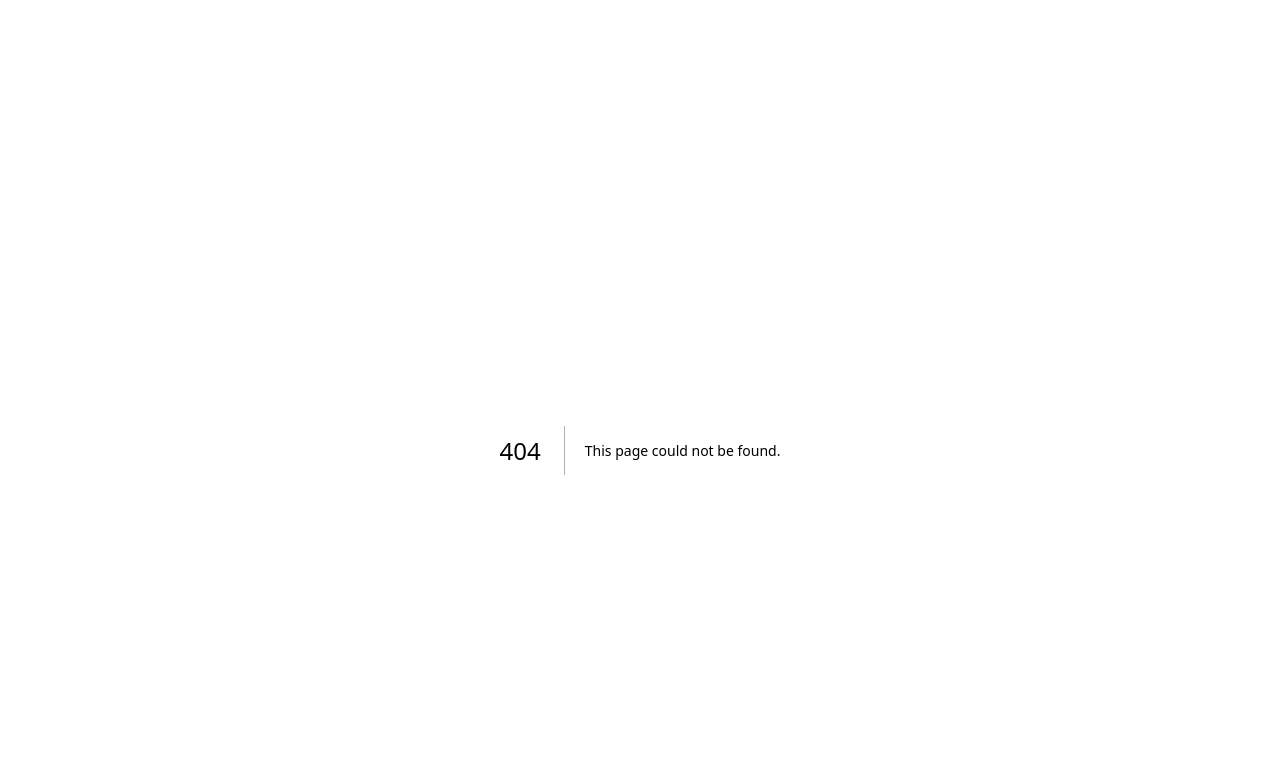
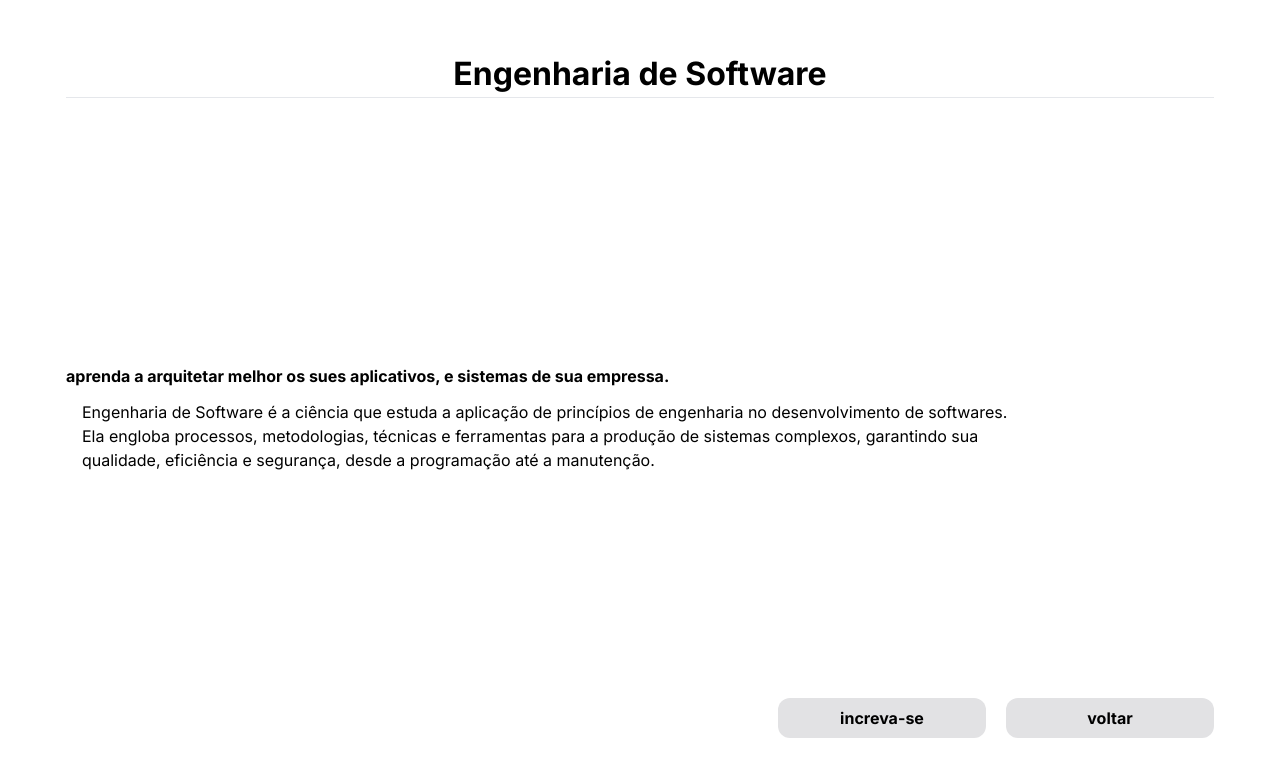
Before and after one commit to viniciuSoaress/cursos_on-line, a Next.js app: page /cursos/1 in a window 1280 px wide. Before the commit this address had no page. Shown: the top 776 px of the page. Built offline with nearby package versions, Linux system fonts and the light colour scheme.

Commit message:
refatorando o projeto

```diff
--- a/package.json
+++ b/package.json
@@ -9,6 +9,7 @@
     "lint": "next lint"
   },
   "dependencies": {
+    "@hookform/resolvers": "^3.3.1",
     "@types/node": "20.5.6",
     "@types/react": "18.2.21",
     "@types/react-dom": "18.2.7",
@@ -17,7 +18,9 @@
     "postcss": "8.4.28",
     "react": "18.2.0",
     "react-dom": "18.2.0",
+    "react-hook-form": "^7.46.1",
     "tailwindcss": "3.3.3",
-    "typescript": "5.2.2"
+    "typescript": "5.2.2",
+    "zod": "^3.22.2"
   }
 }
--- a/src/app/components/carossel.tsx
+++ b/src/app/components/carossel.tsx
@@ -14,7 +14,7 @@ export function Carrossel() {
 
     const interval = setInterval(() => {
       setIndex((i) => (i + 1) % array.length)
-    }, 2000)
+    }, 2500)
 
     return () => {
       clearInterval(interval)
--- a/src/app/components/conteiner/content.tsx
+++ b/src/app/components/conteiner/content.tsx
@@ -10,7 +10,7 @@ export function ConteinerContent(
 ) {
 
   return(
-    <div className="flex-1 flex flex-col sm:flex-row  py-8 justify-between items-center gap-5">
+    <div className=" flex flex-col sm:flex-row  py-8 justify-between items-center gap-5">
       {children}
     </div>
   )
--- a/src/app/components/conteiner/root.tsx
+++ b/src/app/components/conteiner/root.tsx
@@ -7,7 +7,7 @@ type ConteinerRootProps = {
 export function ConteinerRoot({children}: ConteinerRootProps){
 
   return(
-    <main className='w-w-container flex flex-col h-h-container min-h-min font-normal'>
+    <main className='w-w-container flex flex-col justify-between h-h-container min-h-min font-normal'>
       {children}
     </main>
   )
--- a/src/app/components/inscricao.tsx
+++ b/src/app/components/inscricao.tsx
@@ -3,7 +3,7 @@ import Link from "next/link";
 
 type InscriProps = {
   dados: {
-    firstname: string,
+    firstName: string,
     lastName: string,
     email: string,
     curso: string,
@@ -20,12 +20,12 @@ export function Inscri({
     <Conteiner.Root>
 
       <Conteiner.Tilte>
-        Inscrição Concluida
+        Curso adiquirido
       </Conteiner.Tilte>
 
       <Conteiner.Content>
         <div>
-          <h2 className="text-larg mb-3">Óla <strong> {dados.firstname + ' ' + dados.lastName}</strong> sua matricular foi concluida</h2>
+          <h2 className="text-larg mb-3">Óla <strong> {dados.firstName + ' ' + dados.lastName}</strong> sua matricular foi concluida</h2>
           <p className="text-min2">informações :</p>
           <p className="text-min mb-3 pl-4">
             Curso Escolhido: {dados.curso}
--- a/src/app/components/section/card.tsx
+++ b/src/app/components/section/card.tsx
@@ -3,7 +3,7 @@
 type SectionCardProps = {
   title: string,
   description: string,
-  onClick: () => void,
+  onClick?: () => void,
 }
 
 export function SectionCard({
@@ -14,7 +14,8 @@ export function SectionCard({
 ) {
 
   return(
-    <div onClick={onClick}
+    <div
+     onClick={onClick}
      className="flex flex-col gap-1 w-[280px] h-32 bg-second pt-2 px-4 pb-6 rounded-lg cursor-pointer"
      >
       <h2 className="font-semibold text-min2">{title}</h2>
--- /dev/null
+++ b/src/app/cursos/[id]/page.tsx
@@ -0,0 +1,52 @@
+import { Button, Conteiner } from '@/app/components'
+import { array } from '../../utils'
+import Link from 'next/link'
+
+export async function genereteStaticParams() {
+  return array.map((data) => ({
+    params: {
+      id: String(data.id)
+    }
+  }))
+}
+
+
+export async function getProjects({ id }: { id: string }) {
+  return array[Number(id)]
+}
+
+export default async function dataId({
+  params
+}: {
+  params: { id: string }
+}) {
+
+  const data = await getProjects(params)
+
+  return (
+    <Conteiner.Root>
+
+      <Conteiner.Tilte>
+        {data.name}
+      </Conteiner.Tilte>
+
+      <Conteiner.Content>
+        <div>
+
+          <strong>{data.info}</strong>
+          <p className="pl-4 mt-3 w-10/12">{data.description}</p>
+        </div>
+      </Conteiner.Content>
+
+      <Conteiner.Footer>
+        <Button>
+          <Link href='/inscricao'>increva-se</Link>
+        </Button>
+
+        <Button>
+        <Link href='/cursos'>voltar</Link>
+        </Button>
+      </Conteiner.Footer>
+    </Conteiner.Root>
+  )
+}
--- a/src/app/cursos/page.tsx
+++ b/src/app/cursos/page.tsx
@@ -1,19 +1,19 @@
-'use client'
 
-import { useCurso } from "../hooks/useCurso"
-import { Conteiner, Section, Curso, Button } from "../components"
+import { Conteiner, Section, Button } from "../components"
 import Link from "next/link"
 
 import { array } from "../utils"
 
+export async function getProjects(){
+  return array
+}
 
-export default function Cursos() {
 
-  const { curs, handleIsCurso, isCurso, setIsCurso } = useCurso()
+export default async function Cursos() {
 
-  if (isCurso) {
-    return <Curso key={curs.id} curso={curs} onClose={() => setIsCurso(is => !is)} />
-  }
+  const cursos = await getProjects()
+
+
 
   return (
     <Conteiner.Root>
@@ -25,13 +25,14 @@ export default function Cursos() {
       <Conteiner.Content>
 
         <Section.Root>
-          {array.map(obj => (
+          {cursos.map(obj => (
+            <Link href={`/cursos/${obj.id}`}>
             <Section.Card
               key={obj.id}
-              onClick={() => handleIsCurso(obj)}
               title={obj.name}
               description={obj.info}
-            />
+              />
+              </Link>
           ))}
         </Section.Root>
 
--- a/src/app/hooks/useInscricao.ts
+++ b/src/app/hooks/useInscricao.ts
@@ -4,7 +4,7 @@ import { ChangeEvent, useState } from "react"
 
 
 type Matricular = {
-  firstname: string,
+  firstName: string,
   lastName: string,
   email: string,
   curso: string,
@@ -14,7 +14,7 @@ type Matricular = {
 const matri: Matricular = {
   curso: '',
   email: '',
-  firstname: '',
+  firstName: '',
   lastName: '',
   modalidade: '',
 }
@@ -49,7 +49,7 @@ export function useInscricao() {
 
   function handleAddDado(dado: Matricular) {
 
-    if (matricular.firstname.length < 3 || matricular.lastName.length < 3) {
+    if (matricular.firstName.length < 3 || matricular.lastName.length < 3) {
       alert('nome deve conter mais de tres letras')
       return
     }
--- a/src/app/inscricao/page.tsx
+++ b/src/app/inscricao/page.tsx
@@ -32,8 +32,8 @@ export default function Inscricao() {
           <Form.Input
             id="name"
             name="name"
-            value={matricular.firstname}
-            onChange={(e) => handleInputChange(e, 'firstname')}
+            value={matricular.firstName}
+            onChange={(e) => handleInputChange(e, 'firstName')}
             placeholder="Digite seu nome"
           />
           <Form.Input
--- a/src/app/page.tsx
+++ b/src/app/page.tsx
@@ -13,14 +13,13 @@ export default function Home() {
 
       <Conteiner.Content>
 
-        <div className='flex-1 sm:border-r mt-24 sm:mt-0'>
+        <div className='flex-1 sm:border-r mt-2 sm:mt-0'>
           <h2 className='text-larg font-semibold'>TI Estudos</h2>
           <p className='pl-3'>Aqui vocé encontra os melhores cursors, para ajudar a acelerar sua careirar na area de <strong>ti</strong>.</p>
         </div>
 
-        {/* <div className='border-l w-1 h-4/5' /> */}
 
-        <div className='mb-24 sm:mb-0'>
+        <div className='mb-2 sm:mb-0'>
           <Carrossel />
         </div>
 
```
Also changed, not shown: 1 other file (tests, documents, lock files or other folders).
